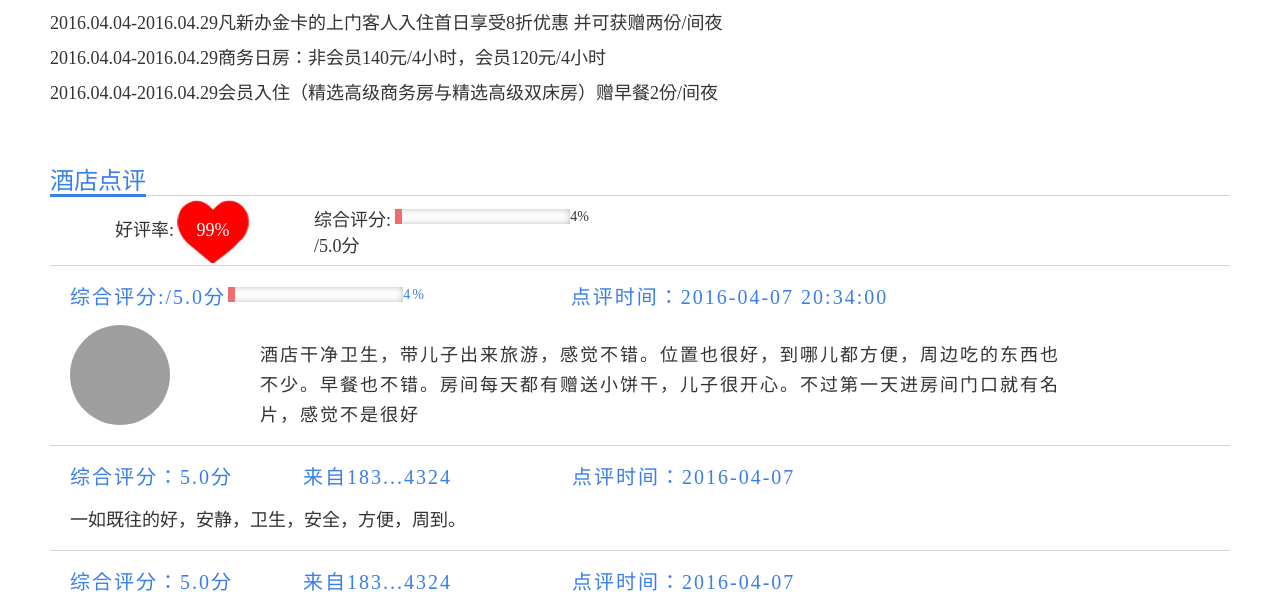
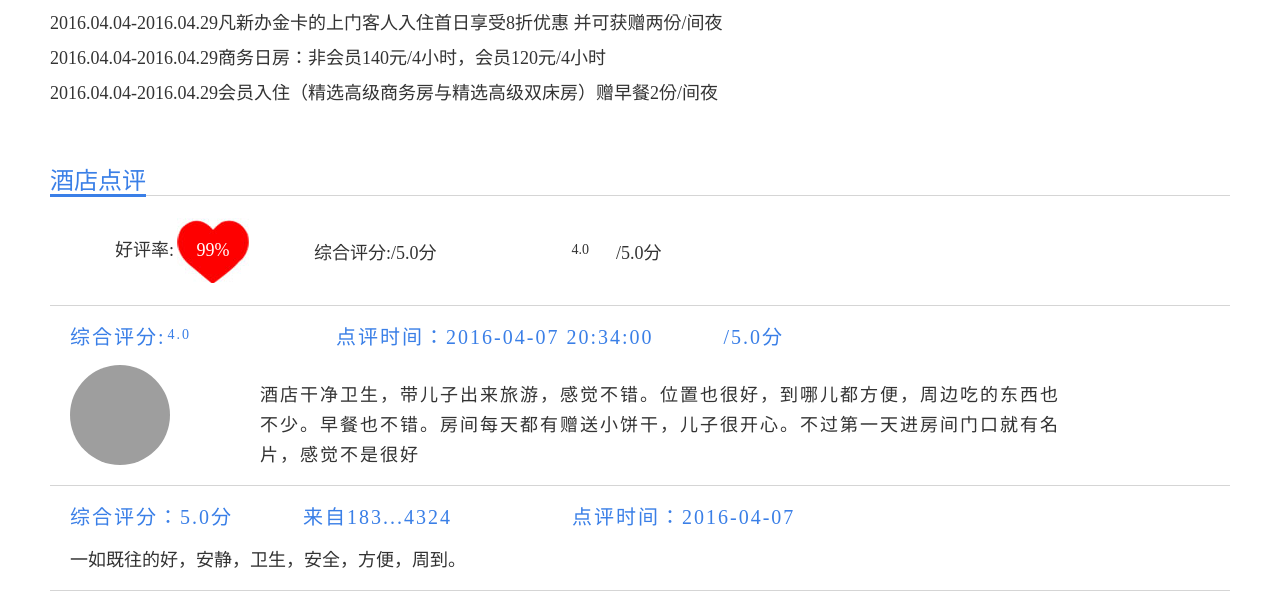
Before and after one commit to keepTrying/web, a PHP site: page /li/room_detail.php in a window 1280 px wide; the page is wider, and only the part inside the window is pictured. Shown: the part 1439-2031 px from the top of that part. Run offline with PHP 8.4, Linux system fonts and the light colour scheme; grey boxes are pictures that could not be loaded.

Commit message:
no message

```diff
--- a/li/css/home.css
+++ b/li/css/home.css
@@ -1254,6 +1254,10 @@ img {
 
 .yu_ping {
     text-align: center;
+}
+
+.yu_ping {
+    padding: 20px 0;
 }
 
 .yu_ping table tr td {
--- a/li/room_detail.php
+++ b/li/room_detail.php
@@ -259,12 +259,8 @@
                             好评率:<span class="yu_jindu">99%</span>
                         </td>
                         <td rowspan="2" width="300" class="tl">综合评分:<div class="bars"><span id="bar" class="jin">4.0</span></div>/5.0分</td>
+                        <td rowspan="2" width="300" class="tl">/5.0分</td>
 
-<!--
-                        <td width="320" class="tl">整洁干净:&nbsp;&nbsp;
-                            <div class="bars"><span id="bar" class="jin">89</span></div>
-                        </td>
--->
                     </tr>
 
                 </table>
@@ -273,8 +269,9 @@
             </div>
             <div class="yu_pingscore">
                 <ul>
-                    <li>综合评分:<div class="bars"><span id="bar" class="jin">4.0</span></div>/5.0分</li>
+                    <li>综合评分:<div class="bars"><span id="bar" class="jin">4.0</span></div></li>
                     <li class="yu_pingscorem">点评时间：2016-04-07 20:34:00</li>
+                    <li>/5.0分</li>
                 </ul>
                 <ul>
                     <li>
@@ -466,6 +463,10 @@
                         , milestones: false
                         , horBarHeight: 15
                         , animTime: 1000
+                        ,numType:'absolute'
+                        ,numMin:0.0
+                        ,numMax:5.0
+                        .horLabel:'right'
 
         });
 
```
